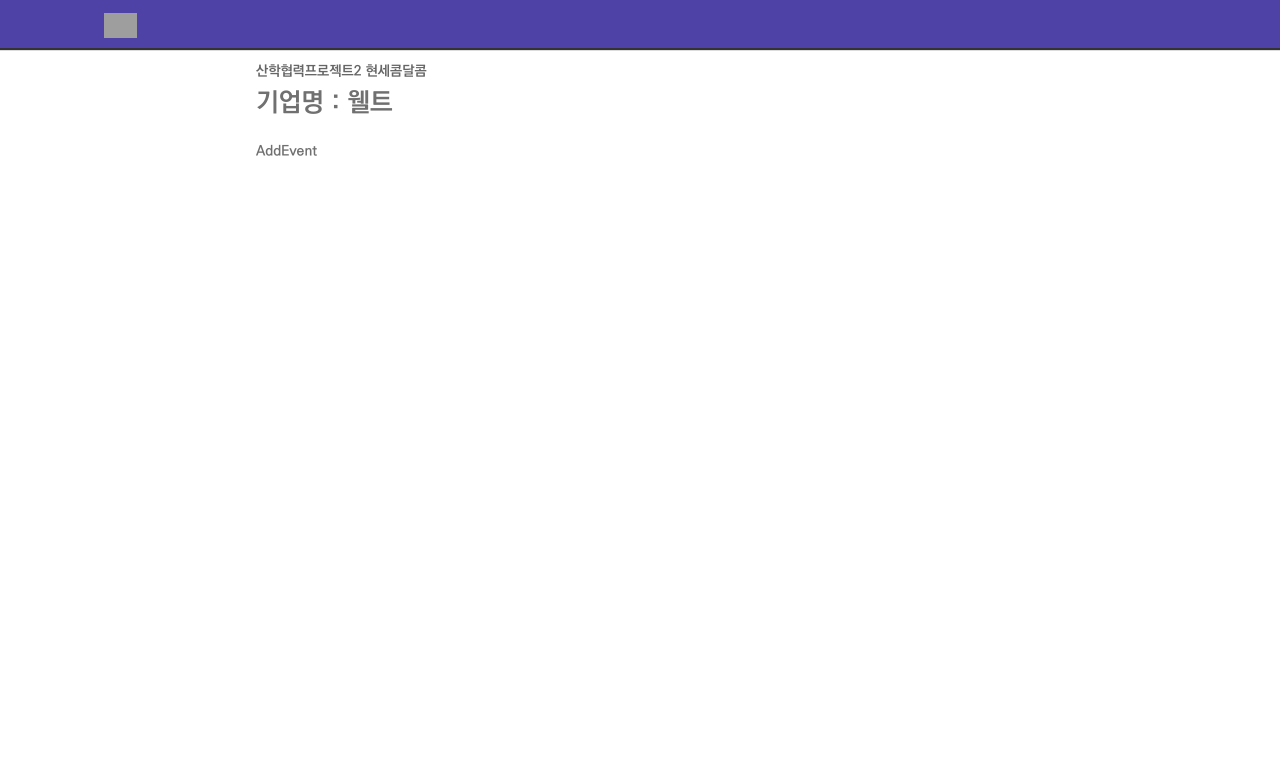
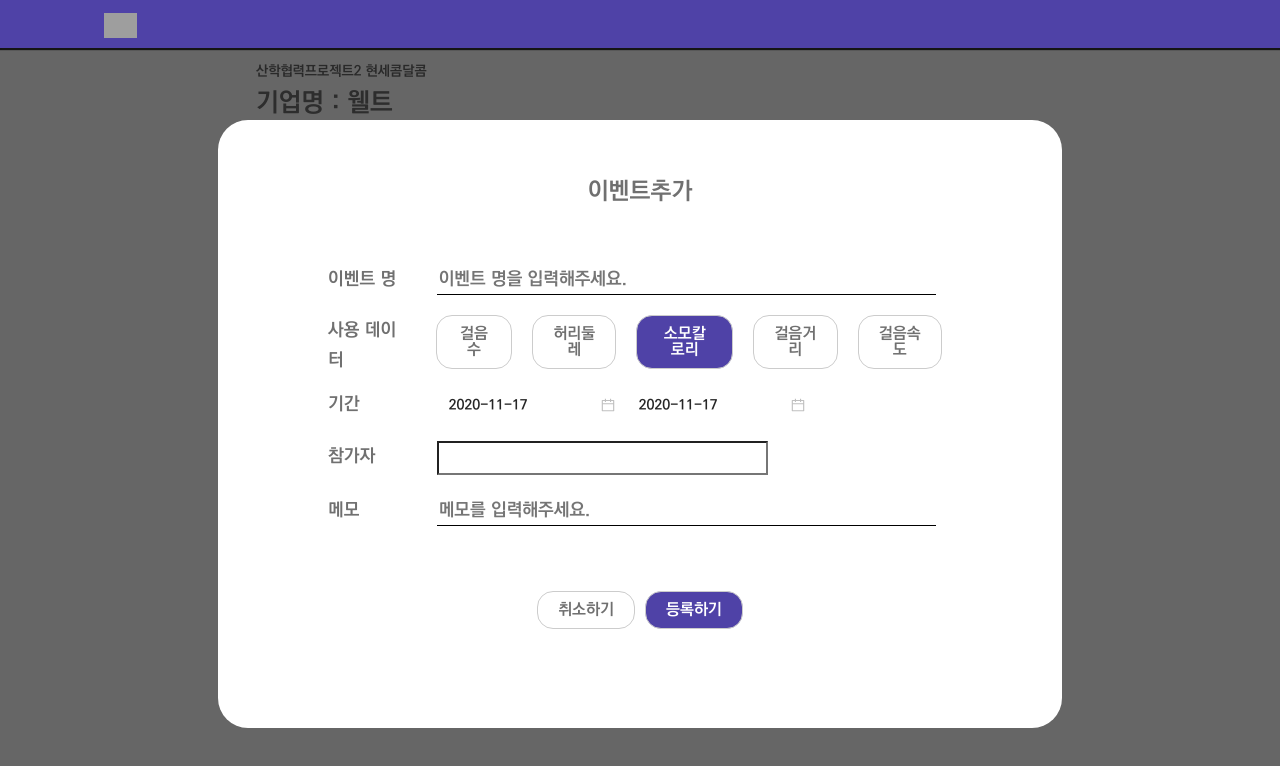
Before and after one commit to jimniDev/weltb2b, a React (Create React App) app: page /event/add in a window 1280 px wide. Shown: the top 766 px of the page. Built offline with nearby package versions, Linux system fonts and the light colour scheme; grey boxes are pictures that could not be loaded.

Commit message:
Add Event front 구현 중
check box 동작 에러

```diff
--- a/src/Screens/AddEvent/AddEvent.js
+++ b/src/Screens/AddEvent/AddEvent.js
@@ -1,15 +1,167 @@
-import React from "react";
+import React, {useState, useEffect} from "react";
+import { DatePicker } from "antd";
+import moment from "moment";
 import MainHeader from "../../Components/MainHeader";
 import Helmet from "react-helmet";
+import { AddEventBackground, AddEventModal, AddEventTitle,
+  Form, FormItem, FormLabel, FormTextInput, CheckboxInput, CheckboxLabelDefault, CheckBoxUl,
+  CancelButton, SubmitButton, ButtonWrapper } from "./AddEventStyle";
+import { useHistory } from "react-router-dom";
+
 
 const AddEvent = () => {
+  const history = useHistory();
+
+  const [title, setTitle] = useState("");
+  const [selectedDataList, setSelectedDataList] = useState([]);
+  const [startdate, setStartdate] = useState(new Date());
+  const [enddate, setEnddate] = useState(new Date());
+  const [participants, setParticipants] = useState([]);
+  const [memo, setMemo] = useState("");
+
+  const [dataInfo, setDataInfo] = useState([
+    {id: 1, name: "step", value:"걸음 수", isChecked: false},
+    {id: 2, name: "waist", value: "허리둘레", isChecked: false},
+    {id: 3, name: "calories", value: "소모칼로리", isChecked: true},
+    {id: 4, name: "distance", value: "걸음거리", isChecked: false},
+    {id: 5, name: "gaitSpeed", value: "걸음속도", isChecked: false},
+  ]);
+
+  useEffect(() => {
+    return () => {
+    }
+  }, [dataInfo])
+
+  const onChange = (event) => {
+    const {
+      target: { value },
+    } = event;
+
+    switch (event.target.name) {
+      case "title":
+        setTitle(value);
+        break;
+      case "memo":
+        setMemo(value);
+        break;
+      default:
+        break;
+    }
+  };
+
+  const onChangeDate = (event, name) => {
+    // if (typeof event !== Object) return; // 이거하면 날짜 안바뀜..
+
+    const { _d } = event;
+
+    console.log("event name: "+name);
+    if(name === "startDate"){
+      setStartdate(_d);
+      console.log("startdate: "+startdate);
+    }else if(name === "endDate"){
+      setEnddate(_d);
+      console.log("enddate: "+enddate);
+    }
+
+  };
+
+  const onCancelBtn = ()=>{
+    history.goBack();
+  }
+
+  const onSubmitBtn = () => {
+    console.log(
+      "이벤트명: "+title,
+      "사용데이터: (순서대로)" +JSON.stringify(dataInfo),
+      "기간1: "+startdate,
+      "기간2: "+enddate,
+      "참가자리스트: ",
+      "메모: "+memo
+    )
+    // history.goBack()
+  }
+
+  const CheckBox = props => {
+      return (
+        <li>
+        <CheckboxInput
+         key={props.id}
+         type="checkbox"
+         checked={props.isChecked}
+         value={props.value}
+         name={props.name}
+        />
+        <CheckboxLabelDefault
+          onClick={props.handleCheckChieldElement}
+          isChecked={props.isChecked}>
+            {props.value}
+        </CheckboxLabelDefault>
+        </li>
+      )
+  }
+
+  const handleCheckChieldElement = (event) => {
+    let _dataInfo = dataInfo;
+    _dataInfo.forEach(data => {
+       if (data.value === event.target.value) data.isChecked = event.target.checked
+    });
+    setDataInfo(_dataInfo);
+  }
+
   return (
     <>
       <Helmet>
         <title>AddEvent | WELT</title>
       </Helmet>
+      <AddEventBackground>
+        <AddEventModal>
+          <AddEventTitle>이벤트추가</AddEventTitle>
+          <Form>
+            <FormItem>
+              <FormLabel>이벤트 명</FormLabel>
+              <FormTextInput type="text" name="title" value={title} onChange={onChange} placeholder="이벤트 명을 입력해주세요."/>
+            </FormItem>
+            <FormItem>
+              <FormLabel>사용 데이터</FormLabel>
+              <CheckBoxUl>
+              {
+                dataInfo.map((data) => {
+                  return (<CheckBox handleCheckChieldElement={handleCheckChieldElement} {...data} />)
+                })
+              }
+              </CheckBoxUl>
+            </FormItem>
+            <FormItem>
+              <FormLabel>기간</FormLabel>
+              <DatePicker
+                selected={startdate}
+                onChange={date => onChangeDate(date, 'startDate')}
+                bordered={false}
+                defaultValue={moment()}
+              />
+              <DatePicker
+                selected={enddate}
+                onChange={date => onChangeDate(date, 'endDate')}
+                bordered={false}
+                defaultValue={moment()}
+              />
+            </FormItem>
+            <FormItem>
+              <FormLabel>참가자</FormLabel>
+              <input type="text" name="participant" />
+            </FormItem>
+            <FormItem>
+              <FormLabel>메모</FormLabel>
+              <FormTextInput type="text" name="memo" value={memo} onChange={onChange} placeholder="메모를 입력해주세요."/>
+            </FormItem>
+          </Form>
+          <ButtonWrapper>
+            <CancelButton onClick={onCancelBtn}>취소하기</CancelButton>
+            <SubmitButton onClick={onSubmitBtn}>등록하기</SubmitButton>
+          </ButtonWrapper>
+        </AddEventModal>
+      </AddEventBackground>
       <MainHeader />
-      AddEvent
     </>
   );
 };
--- /dev/null
+++ b/src/Screens/AddEvent/AddEventStyle.js
@@ -0,0 +1,113 @@
+import styled from "styled-components";
+
+export const AddEventBackground = styled.div`
+    position: fixed;
+    top: 0;
+    right: 0;
+    bottom: 0;
+    left: 0;
+    background: rgba(0, 0, 0, 0.6);
+`;
+
+export const AddEventModal = styled.div`
+    width: 66%;
+    height: 76%;
+    background-color: white;
+    position: relative;
+    box-sizing: border-box;
+    margin: 120px auto;
+    padding: 20px;
+    border-radius: 30px;
+    background: #fff;
+`;
+
+export const AddEventTitle = styled.h1`
+    font-size: 24px;
+    margin: 40px auto 50px auto;
+    text-align: center;
+    color: #707070;
+`;
+
+export const Form = styled.form`
+    display: flex;
+    flex-wrap: wrap;
+    text-align: left;
+    font-size: 18px;
+    flex-direction: column;
+    width: 80%;
+    margin: auto;
+`;
+
+export const FormItem = styled.div`
+    margin: 10px;
+    display: flex;
+`;
+
+export const FormLabel = styled.label`
+    width: 15%;
+    font-size: 18px;
+    color: #707070;
+    text-algin: left;
+    margin-right: 15px;
+    height: 30px;
+    line-height: 30px;
+`;
+
+export const FormTextInput =  styled.input`
+    width: 80%;
+    border: none;
+    border-bottom: 1px solid #000000;
+`;
+
+export const CheckboxInput = styled.input.attrs({type: 'checkbox'})`
+    opacity: 0;
+    position: fixed;
+    width: 0;
+`;
+
+export const CheckboxLabelDefault = styled.label.attrs({ type: 'checkbox' })`
+    border: 1px solid #CCCCCC;
+    border-radius: 16px;
+    text-align: center;
+    margin: auto 10px;
+    display: inline-block;
+    padding: 10px 20px;
+    font-size: 16px;
+    background-color: ${props => props.isChecked ? '#4F42A7' : '#fff'};
+    color: ${props => props.isChecked ? '#fff' : '#707070'};
+
+    &:checked::before {
+        background-color: '#4F42A7';
+    }
+`;
+
+export const CheckBoxUl = styled.ul`
+    display: flex;
+`;
+
+export const CancelButton = styled.p`
+    padding: 10px 20px;
+    font-size: 16px;
+    background-color: #fff;
+    color: #707070;
+    border: 1px solid #CCCCCC;
+    border-radius: 16px;
+    display: inline-block;
+    margin: 5px;
+`
+export const SubmitButton = styled.p`
+    padding: 10px 20px;
+    font-size: 16px;
+    background-color: #4F42A7;
+    color: #fff;
+    border: 1px solid #CCCCCC;
+    border-radius: 16px;
+    display: inline-block;
+    margin: 5px;
+`
+
+export const ButtonWrapper = styled.div`
+    text-align: center;
+    margin-top: 50px;
+`
+// https://stackoverflow.com/questions/56655066/using-pseudo-code-to-style-radio-button-with-styled-components
```
